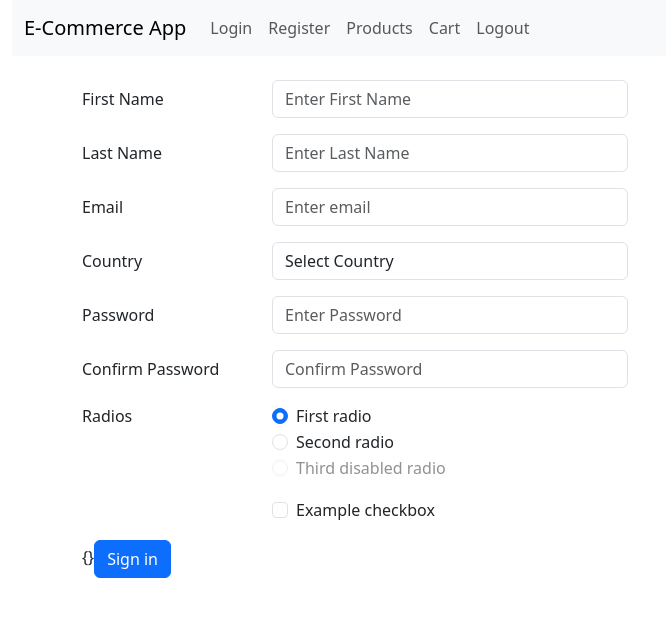
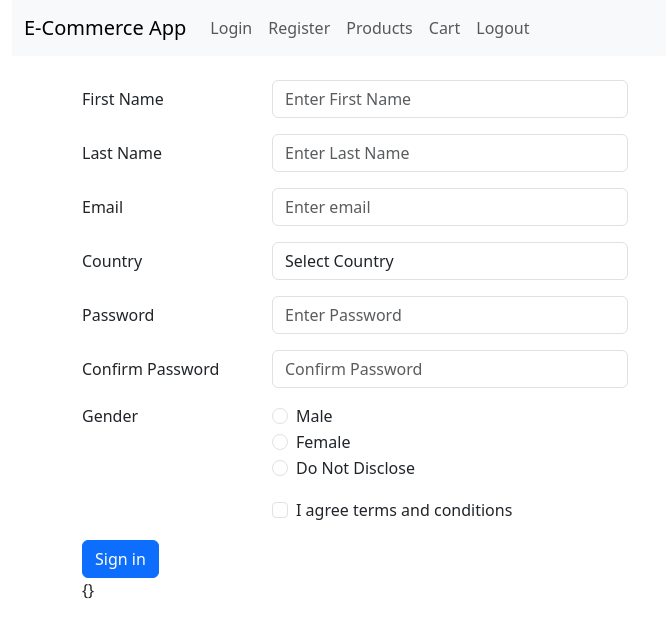
Before and after one commit to kiran-blockchain/optum-oct-react, a React (Create React App) app in the folder ecommerce/: page / in a window 1280 px wide. Shown: the top 638 px of the page, without its empty margins (0-666 px from the left). Built offline with nearby package versions, Linux system fonts and the light colour scheme.

Commit message:
added radio and checkbox

```diff
--- /dev/null
+++ b/ecommerce/src/components/Checkbox/index.jsx
@@ -0,0 +1,27 @@
+import { useState } from "react"
+
+export const Checkbox = ({ checkboxConfig, onchange }) => {
+    const [isChecked,setChecked]= useState();
+    return (
+        <div class="row mb-3">
+            <div class="col-sm-4 offset-sm-2">
+                <div class="form-check">
+                    <input class="form-check-input"
+                    type="checkbox"
+                    name={checkboxConfig.name}
+                     id={checkboxConfig.id}
+                     checked={isChecked}
+                    onChange={evt=>{
+                        onchange(evt.target)
+                        setChecked(evt.target.checked);
+
+                    }}
+                     />
+                    <label class="form-check-label" for={checkboxConfig.id}>
+                        {checkboxConfig.label}
+                    </label>
+                </div>
+            </div>
+        </div>
+    )
+}
--- /dev/null
+++ b/ecommerce/src/components/Radio/index.jsx
@@ -0,0 +1,33 @@
+import { useState } from "react";
+
+export const Radio = ({ radioConfig,onchange }) => {
+    const [choice,selectChoice] = useState();
+    const buildChoice = () => {
+        return radioConfig.options.map((item, index) => {
+            return (
+                <div class="form-check">
+                    <input class="form-check-input" type="radio"
+                    name={radioConfig.name}
+                    checked={item.value==choice}
+                    id={item.id}
+                    value={item.value}
+                    onChange={evt=>{
+                        selectChoice(evt.target.value);
+                        onchange(evt.target);
+                    }}  />
+                    <label class="form-check-label" for={item.id}>
+                        {item.label}
+                    </label>
+                </div>
+            )
+        });
+    }
+    return (
+        <fieldset class="row mb-3">
+            <legend class="col-form-label col-sm-2 pt-0">{radioConfig.label}</legend>
+            <div class="col-sm-4">
+                {buildChoice()}
+            </div>
+        </fieldset>
+    )
+}
--- a/ecommerce/src/pages/Register.jsx
+++ b/ecommerce/src/pages/Register.jsx
@@ -4,9 +4,11 @@ import { Textbox } from "../components/Textbox"
 import { Dropdown } from "../components/Dropdown"
 import { RegisterConfig } from "../utils/config"
 import { useState } from "react"
+import { Radio } from "../components/Radio"
+import { Checkbox } from "../components/Checkbox"
 
 export const Register = () => {
-    const [register,setRegister] =useState({
+    const [register, setRegister] = useState({
         // FirstName:"",
         // LastName:"",
         // Email:"",
@@ -22,64 +24,42 @@ export const Register = () => {
         value: "USA",
         text: "United States of America"
     }];
-    const handleChange =({name,value})=>{
+    const handleChange = (target) => {
         const state = register;
-        state[name] = value;//
-        setRegister({...state})
+        if (target.type == 'checkbox') {
+            state[target.name]=target.checked;
+        } else {
+            state[target.name] = target.value;//
+        }
+        setRegister({ ...state })
     }
     return (
         <form className="container mt-4">
             <Textbox textboxConfig={RegisterConfig.FirstName}
-                      onchange = {handleChange}
+                onchange={handleChange}
             />
             <Textbox textboxConfig={RegisterConfig.LastName}
-            onchange = {handleChange} />
+                onchange={handleChange} />
             <Textbox textboxConfig={RegisterConfig.Email}
-            onchange = {handleChange} />
+                onchange={handleChange} />
             <Dropdown
-            dropdownConfig={RegisterConfig.Country}
-            list={countryList}
-            onchange={handleChange} />
+                dropdownConfig={RegisterConfig.Country}
+                list={countryList}
+                onchange={handleChange} />
             <Textbox textboxConfig={RegisterConfig.Password}
-            onchange={handleChange} />
+                onchange={handleChange} />
             <Textbox textboxConfig={RegisterConfig.ConfirmPassword}
-            onchange={handleChange} />
+                onchange={handleChange} />
 
-            <fieldset class="row mb-3">
-                <legend class="col-form-label col-sm-2 pt-0">Radios</legend>
-                <div class="col-sm-4">
-                    <div class="form-check">
-                        <input class="form-check-input" type="radio" name="gridRadios" id="gridRadios1" value="option1" checked />
-                        <label class="form-check-label" for="gridRadios1">
-                            First radio
-                        </label>
-                    </div>
-                    <div class="form-check">
-                        <input class="form-check-input" type="radio" name="gridRadios" id="gridRadios2" value="option2" />
-                        <label class="form-check-label" for="gridRadios2">
-                            Second radio
-                        </label>
-                    </div>
-                    <div class="form-check disabled">
-                        <input class="form-check-input" type="radio" name="gridRadios" id="gridRadios3" value="option3" disabled />
-                        <label class="form-check-label" for="gridRadios3">
-                            Third disabled radio
-                        </label>
-                    </div>
-                </div>
-            </fieldset>
-            <div class="row mb-3">
-                <div class="col-sm-4 offset-sm-2">
-                    <div class="form-check">
-                        <input class="form-check-input" type="checkbox" id="gridCheck1" />
-                        <label class="form-check-label" for="gridCheck1">
-                            Example checkbox
-                        </label>
-                    </div>
-                </div>
+            <Radio onchange={handleChange}
+                radioConfig={RegisterConfig.Gender} />
+            <Checkbox checkboxConfig={RegisterConfig.AgreeTerms}
+            onchange={handleChange}
+            />
+            <button type="submit" class="btn btn-primary">Sign in</button>
+            <div>
+                {JSON.stringify(register)}
             </div>
-            {JSON.stringify(register)}
-            <button type="submit" class="btn btn-primary">Sign in</button>
         </form>
     )
 }
--- a/ecommerce/src/utils/config.js
+++ b/ecommerce/src/utils/config.js
@@ -1,78 +1,106 @@
 export const HeaderConfig = {
     title: "E-Commerce App",
     navItems: [{
-        index:0,
+        index: 0,
         name: "Login",
         url: "/login"
     },
     {
-        index:1,
+        index: 1,
         name: "Register",
         url: "/register"
     },
     {
-        index:2,
+        index: 2,
         name: "Products",
         url: "/products"
     },
     {
-        index:3,
+        index: 3,
         name: "Cart",
         url: "/cart"
     },
     {
-        index:4,
+        index: 4,
         name: "Logout",
         url: "/logout"
     },]
 };
-export const RegisterConfig ={
-    FirstName:{
-        id:"FirstName",
-        name:"FirstName",
-        label:"First Name",
-        type:'text',
-        placeholder:"Enter First Name",
-        defaultValue:"",
+export const RegisterConfig = {
+    FirstName: {
+        id: "FirstName",
+        name: "FirstName",
+        label: "First Name",
+        type: 'text',
+        placeholder: "Enter First Name",
+        defaultValue: "",
     },
-    LastName:{
-        id:"LastName",
-        name:"LastName",
-        label:"Last Name",
-        type:'text',
-        placeholder:"Enter Last Name",
-        defaultValue:"",
+    LastName: {
+        id: "LastName",
+        name: "LastName",
+        label: "Last Name",
+        type: 'text',
+        placeholder: "Enter Last Name",
+        defaultValue: "",
     },
-    Email:{
-        id:"Email",
-        name:"Email",
-        label:"Email",
-        type:'email',
-        placeholder:"Enter email",
-        defaultValue:"",
+    Email: {
+        id: "Email",
+        name: "Email",
+        label: "Email",
+        type: 'email',
+        placeholder: "Enter email",
+        defaultValue: "",
     },
-    Country:{
-        id:"Country",
-        name:"Country",
-        label:"Country",
-        type:'dropdown',
-        placeholder:"Select Country" ,
-        defaultValue:"",
+    Country: {
+        id: "Country",
+        name: "Country",
+        label: "Country",
+        type: 'dropdown',
+        placeholder: "Select Country",
+        defaultValue: "",
     },
-    Password:{
-        id:"Password",
-        name:"Password",
-        label:"Password",
-        type:'password',
-        placeholder:"Enter Password",
-        defaultValue:"",
+    Password: {
+        id: "Password",
+        name: "Password",
+        label: "Password",
+        type: 'password',
+        placeholder: "Enter Password",
+        defaultValue: "",
     },
-    ConfirmPassword:{
-        id:"ConfirmPassword",
-        name:"ConfirmPassword",
-        label:"Confirm Password",
-        type:'password',
-        placeholder:"Confirm Password",
-        defaultValue:"",
+    ConfirmPassword: {
+        id: "ConfirmPassword",
+        name: "ConfirmPassword",
+        label: "Confirm Password",
+        type: 'password',
+        placeholder: "Confirm Password",
+        defaultValue: "",
+    },
+    AgreeTerms: {
+        id: "AgreeTerms",
+        name: "AgreeTerms",
+        label: "I agree terms and conditions",
+        type: 'checkbox',
+        placeholder: "",
+        defaultValue: "",
+    },
+    Gender: {
+        id: "Gender",
+        name: "Gender",
+        label: "Gender",
+        options: [{
+            id: "Male",
+            label:"Male",
+            value: "M"
+        },
+        {
+            id: "Female",
+            label:"Female",
+            value: "F"
+        },
+        {
+            id:"NA",
+            label: "Do Not Disclose",
+            value: "NA"
+        }]
     },
 }
```
